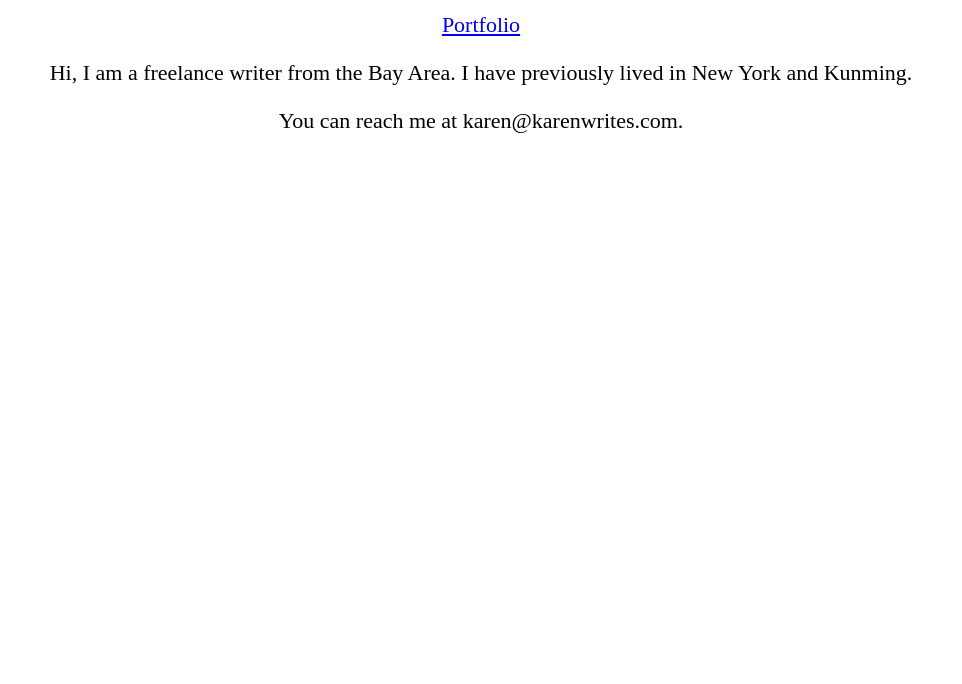
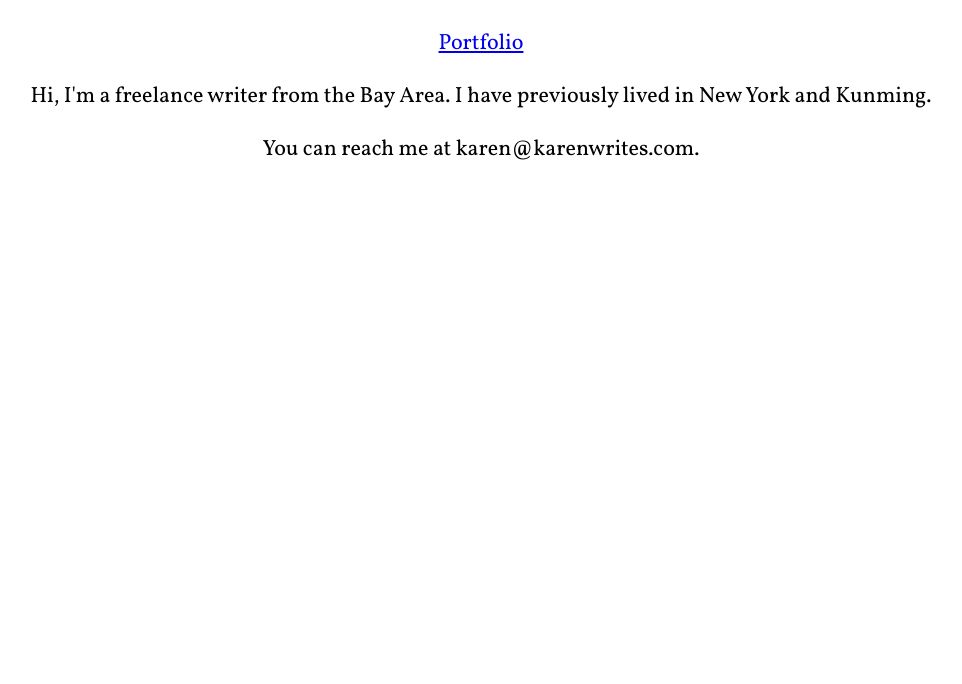
Before and after one commit to karen-wang/karenwrites, a plain HTML site: page index.html in a window 1280 px wide. Shown: the part 116-800 px from the top of the page, without its empty margins (159-1121 px from the left). Drawn offline with Linux system fonts and the light colour scheme.

Commit message:
add font

```diff
--- a/index.html
+++ b/index.html
@@ -1,6 +1,7 @@
 <html>
   <head>
 	  <link rel="stylesheet" href="style.css">
+	  <link href="https://fonts.googleapis.com/css?family=Vollkorn&display=swap" rel="stylesheet">
 	  <meta name='viewport'
 	        content='width=device-width, initial-scale=1.0, maximum-scale=1.0' />
   </head>
@@ -8,7 +9,7 @@
 	  <div class="center">
 <h1>Karen Wang</h1>
 <a href="portfolio.html">Portfolio</a>
-<p>Hi, I am a freelance writer from the Bay Area. I have previously lived in New York and Kunming.</p>
+<p>Hi, I'm a freelance writer from the Bay Area. I have previously lived in New York and Kunming.</p>
     <p>You can reach me at karen@karenwrites.com.</p>
 </div>
   </body>
--- a/style.css
+++ b/style.css
@@ -1,5 +1,6 @@
 * {
 	font-size: 22px;
+	font-family: 'Vollkorn', serif;
 }
 .center {
 	text-align: center;
```
Also changed, not shown: portfolio.html (+1 -0 lines).
